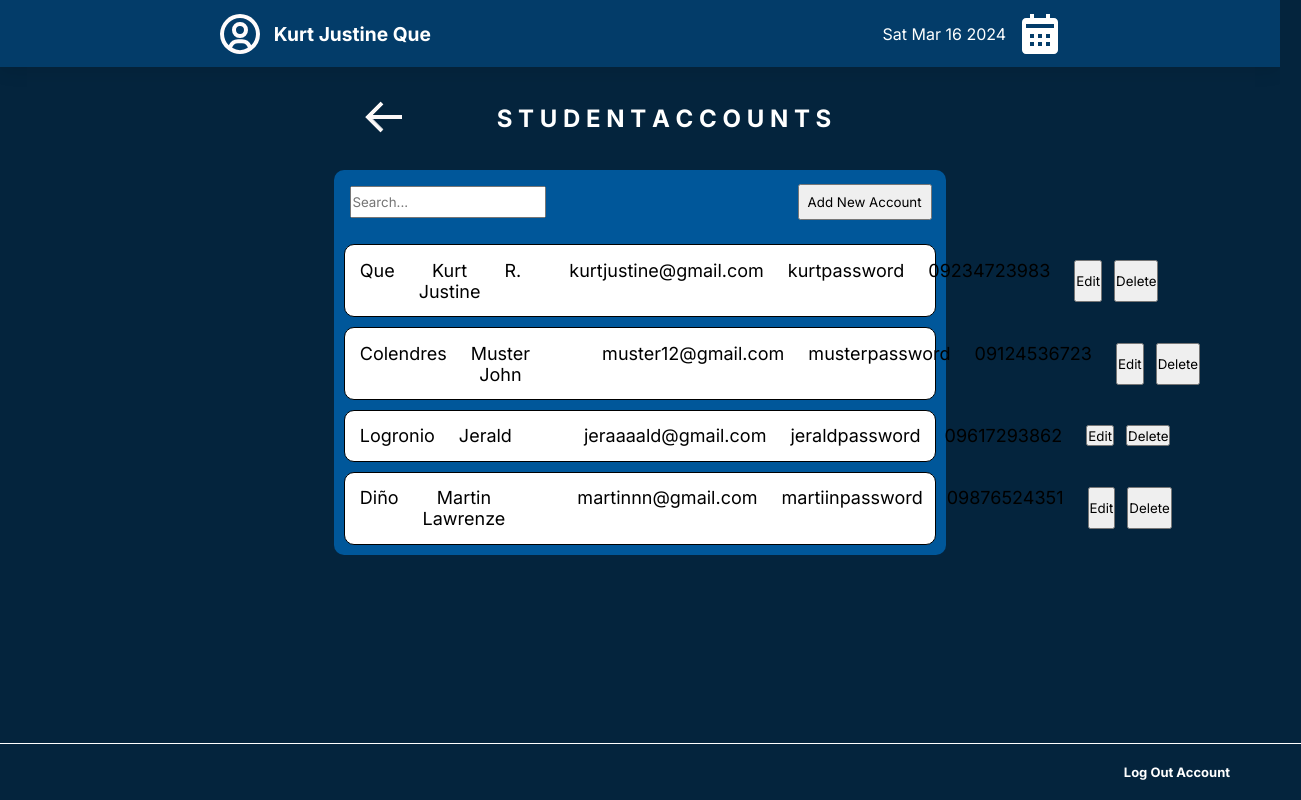
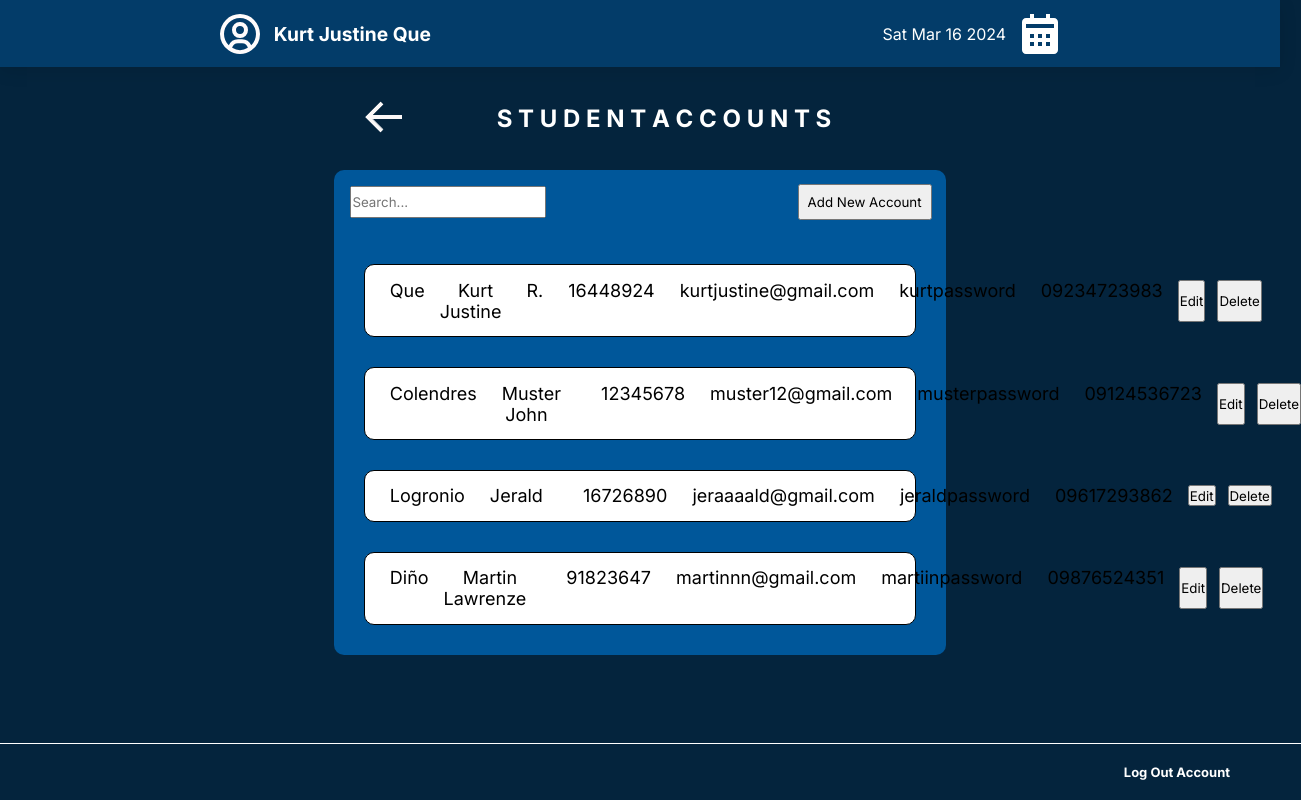
Before and after one commit to KurtJQ/ACM-CBS, a React (Vite) app: page /studentaccounts in a window 1280 px wide. Shown: the whole page, 1301 px wide, since content can reach past the window. Built offline with nearby package versions, Linux system fonts and the light colour scheme.

Commit message:
studentaccountslist css

```diff
--- a/src/components/pages/StudentAccounts.jsx
+++ b/src/components/pages/StudentAccounts.jsx
@@ -36,7 +36,7 @@ function StudentAccounts() {
                 firstname={student.first_name}
                 lastname={student.last_name}
                 middlename={student.middle_name}
-                studentID={student.student_id}
+                studentid={student.student_id}
                 email={student.email}
                 password={student.password}
                 contactnum={student.contactnum}
--- a/src/components/pages/StudentAccountsList.css
+++ b/src/components/pages/StudentAccountsList.css
@@ -4,10 +4,11 @@
     background: white;
     border: 1px solid black;
     border-radius: 10px;
-    margin: 10px;
+    margin: 30px;
     padding: 0.9rem;
-    gap: 24px;
+    gap: 15px;
     font-size: 18px;
+    text-indent: 10px;
 }
 
 .studentaccount-items .buttons{
```
